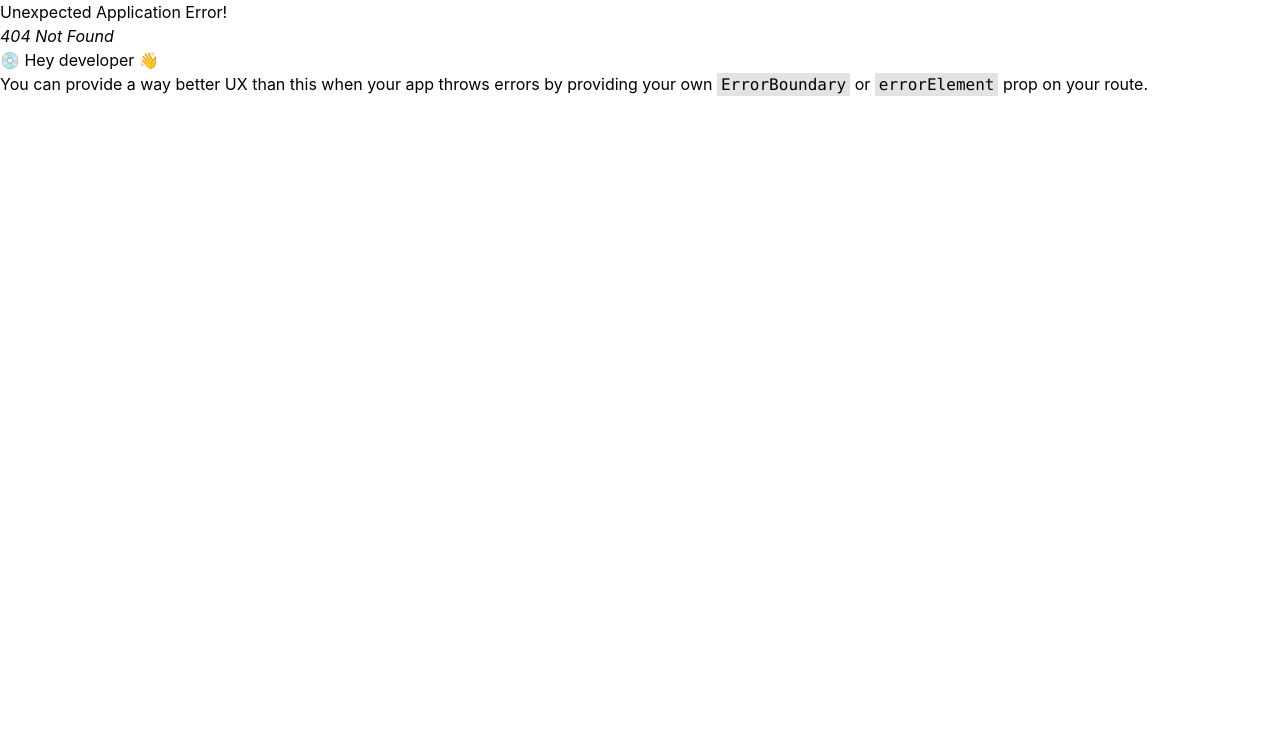
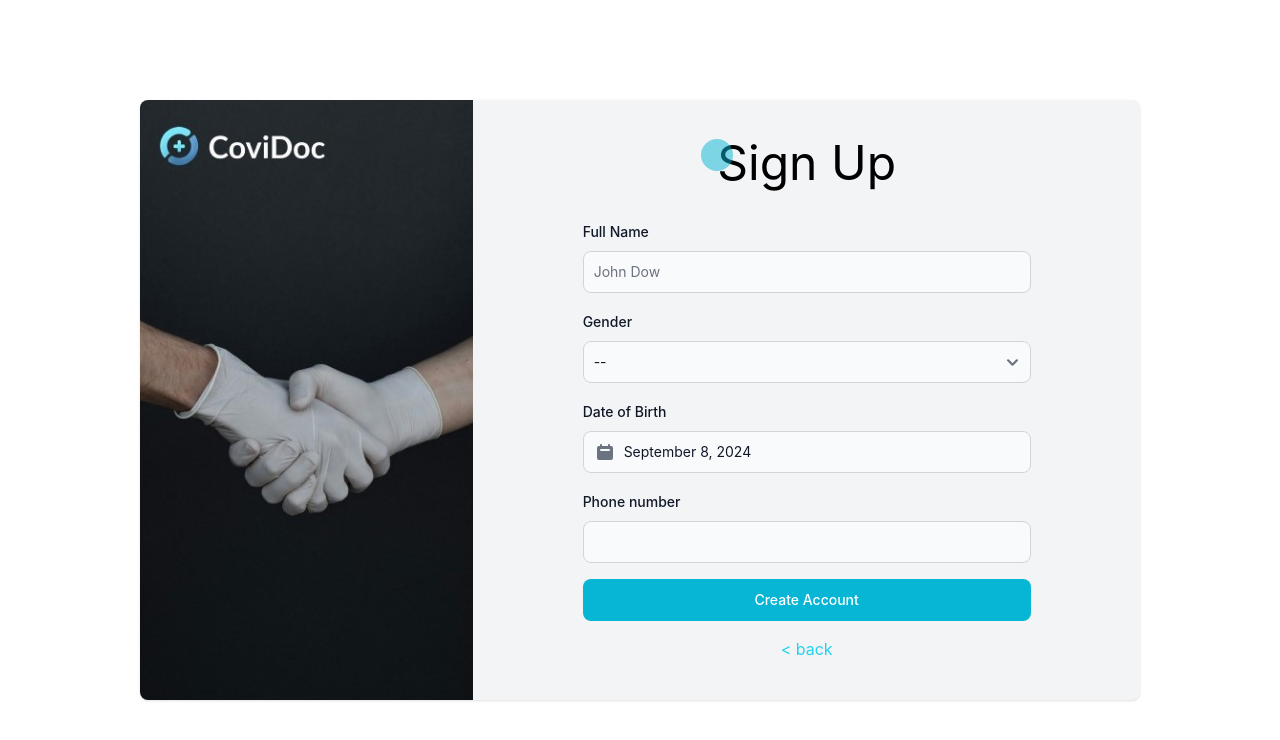
Before and after one commit to edkesuma/CoviDoc, a React (Vite) app in the folder frontend/: page /signUp/next in a window 1280 px wide. Before the commit this address had no page. Shown: the top 740 px of the page. Built offline with nearby package versions, Linux system fonts and the light colour scheme.

Commit message:
Login Page and Route

```diff
--- a/frontend/src/Components/Login/Login.jsx
+++ b/frontend/src/Components/Login/Login.jsx
@@ -72,8 +72,8 @@ function LoginFrom() {
                     <p className="ml-auto text-red-500">{message}</p>
                 </div>
                 <Button type="submit" className='bg-cyan-500'>Login</Button>
-                <div>Don’t have a account?
-                    <a href="#" className="text-cyan-400"> Sign Up here</a>
+                <div className="text-center">Don’t have a account?
+                    <Link to="/signUp" className="text-cyan-400"> Sign Up here</Link>
                 </div>
             </form>
         </div>
--- a/frontend/src/Components/Patient/SignUp1.jsx
+++ b/frontend/src/Components/SignUp/SignUp1.jsx
@@ -1,7 +1,10 @@
 "use client";
 import {Button, Label, TextInput} from "flowbite-react";
+import {useNavigate} from 'react-router-dom';
 import loginImage from '../../assets/login.jpg'
+import {Link} from 'react-router-dom';
 import React, {useState} from 'react';
+import {useSignUp} from "./SignUpContext.jsx";
 
 
 function SignUpFrom() {
@@ -9,11 +12,16 @@ function SignUpFrom() {
     const [password, setPassword] = useState('');
     const [rePassword, setRePassword] = useState('');
     const [message, setMessage] = useState('\u00A0');
+    const navigate = useNavigate();
+    const {setInputEmail,setInputPassword} = useSignUp();
+
 
     const handleSubmit = (event) => {
         event.preventDefault();
         if(password==rePassword){
-            setMessage('\u00A0')
+            setInputEmail(email);
+            setInputPassword(password);
+            navigate('/signUp/next');
         }else
             setMessage('The confirmation password does not match. Try again.')
     };
@@ -50,8 +58,8 @@ function SignUpFrom() {
                     <p className="text-red-500">{message}</p>
                 </div>
                 <Button type="submit" className='bg-cyan-500'>Next</Button>
-                <div>Already have a account?
-                    <a href="#" className="text-cyan-400"> Login here</a>
+                <div className="text-center">Already have a account?
+                    <Link to="/login" className="text-cyan-400"> Login here</Link>
                 </div>
             </form>
         </div>
--- a/frontend/src/Components/Patient/SignUp2.jsx
+++ b/frontend/src/Components/SignUp/SignUp2.jsx
@@ -2,16 +2,20 @@
 import { Button, Label, TextInput, Select, Datepicker } from "flowbite-react";
 import loginImage from '../../assets/login.jpg';
 import React, { useState } from 'react';
+import {useNavigate, Link} from 'react-router-dom';
+import {useSignUp} from "./SignUpContext.jsx";
 
 function SignUpFrom() {
     const [fullName, setFullName] = useState('');
     const [gender, setGender] = useState('');
     const [birth, setBirth] = useState(null);
     const [phone, setPhone] = useState('');
+    const navigate = useNavigate();
+    const {inputEmail,inputPassword} = useSignUp()
 
     const handleSubmit = (event) => {
         event.preventDefault();
-        // Your form submission logic here
+        navigate('/signUp/signSucc');
     };
 
     return (
@@ -66,7 +70,7 @@ function SignUpFrom() {
                 </div>
                 <Button type="submit" className='bg-cyan-500'>Create Account</Button>
                 <div className="flex justify-center">
-                    <a href="#" className="text-cyan-400"> &lt; back</a>
+                    <Link to="/signUp" className="text-cyan-400"> &lt; back</Link>
                 </div>
             </form>
         </div>
--- /dev/null
+++ b/frontend/src/Components/SignUp/SignUpContext.jsx
@@ -0,0 +1,18 @@
+import React, { createContext, useState, useContext } from 'react';
+
+const SignUpContext = createContext();
+
+export function SignUpProvider({ children }) {
+    const [inputEmail, setInputEmail] = useState('');
+    const [inputPassword, setInputPassword] = useState('');
+
+    return (
+        <SignUpContext.Provider value={{ inputEmail, setInputEmail, inputPassword, setInputPassword }}>
+            {children}
+        </SignUpContext.Provider>
+    );
+}
+
+export function useSignUp() {
+    return useContext(SignUpContext);
+}
--- a/frontend/src/Components/Patient/SignUpSucc.jsx
+++ b/frontend/src/Components/SignUp/SignUpSucc.jsx
@@ -1,10 +1,12 @@
 "use client";
 import {Button, Card} from "flowbite-react";
 import SignUpSuccImage from '../../assets/signUp.jpg';
+import {useNavigate} from "react-router-dom";
 
 function SignUpSucc() {
+    const navigate = useNavigate();
     const handleClick = () => {
-
+        navigate('/login')
     };
 
     return (
--- a/frontend/src/Components/Test.jsx
+++ b/frontend/src/Components/Test.jsx
@@ -1,4 +1,4 @@
-import SignUp2 from "./Patient/SignUp2.jsx";
+import SignUp2 from "./SignUp/SignUp2.jsx";
 
 
 function Test() {
--- /dev/null
+++ b/frontend/src/Pages/SignUp/SignSuccPage.jsx
@@ -0,0 +1,12 @@
+import SignUpSucc from "../../Components/SignUp/SignUpSucc.jsx";
+
+function SignSuccPage() {
+  return (
+    <div className='flex w-screen h-screen justify-center items-center'>
+      <SignUpSucc/>
+    </div>
+
+  );
+}
+
+export default SignSuccPage;
--- /dev/null
+++ b/frontend/src/Pages/SignUp/SignUpPage1.jsx
@@ -0,0 +1,12 @@
+import SignUp1 from "../../Components/SignUp/SignUp1.jsx";
+
+function SignUpPage1() {
+  return (
+    <div className='flex w-screen h-screen justify-center items-center'>
+      <SignUp1/>
+    </div>
+
+  );
+}
+
+export default SignUpPage1;
--- /dev/null
+++ b/frontend/src/Pages/SignUp/SignUpPage2.jsx
@@ -0,0 +1,12 @@
+import SignUp2 from "../../Components/SignUp/SignUp2.jsx";
+
+function SignUpPage2() {
+  return (
+    <div className='flex w-screen h-screen justify-center items-center'>
+      <SignUp2/>
+    </div>
+
+  );
+}
+
+export default SignUpPage2;
--- a/frontend/src/index.jsx
+++ b/frontend/src/index.jsx
@@ -10,10 +10,14 @@ import {
 } from "react-router-dom";
 import TestPage from "./Pages/TestPage";
 import { EmailProvider } from "./Components/Login/EmailContext.jsx";
+import {SignUpProvider} from "./Components/SignUp/SignUpContext.jsx";
 import LoginPage from "./Pages/Login/LoginPage.jsx";
 import ForgetPage from "./Pages/Login/ForgetPage.jsx";
 import ResetPage from "./Pages/Login/ResetPage.jsx"
 import ResetSuccPage from "./Pages/Login/ResetSuccPage.jsx";
+import SignUpPage1 from "./Pages/SignUp/SignUpPage1.jsx";
+import SignUpPage2 from "./Pages/SignUp/SignUpPage2.jsx";
+import SignSuccPage from "./Pages/SignUp/SignSuccPage.jsx";
 
 const router = createBrowserRouter(
     createRoutesFromElements(
@@ -25,6 +29,11 @@ const router = createBrowserRouter(
                 <Route path="forget" element={<ForgetPage />} />
                 <Route path="reset" element={<ResetPage />} />
                 <Route path="setSucc" element={<ResetSuccPage />} />
+            </Route>
+            <Route path='signUp' element={<SignUpProviderWrapper/>}>
+                <Route index element={<SignUpPage1 />} />
+                <Route path="next" element={<SignUpPage2 />} />
+                <Route path="signSucc" element={<SignSuccPage/>}></Route>
             </Route>
         </Route>
     )
@@ -52,3 +61,11 @@ function EmailProviderWrapper() {
         </EmailProvider>
     );
 }
+
+function SignUpProviderWrapper() {
+    return (
+        <SignUpProvider>
+            <Outlet/>
+        </SignUpProvider>
+    );
+}
```
